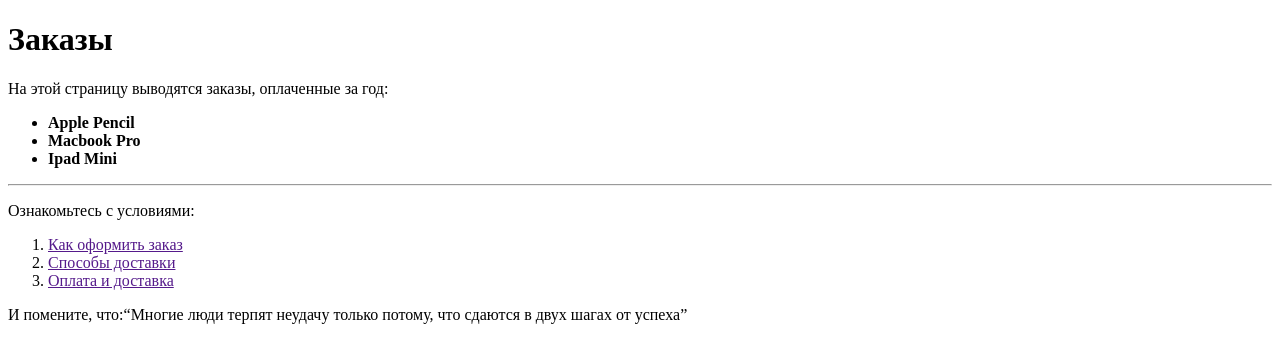
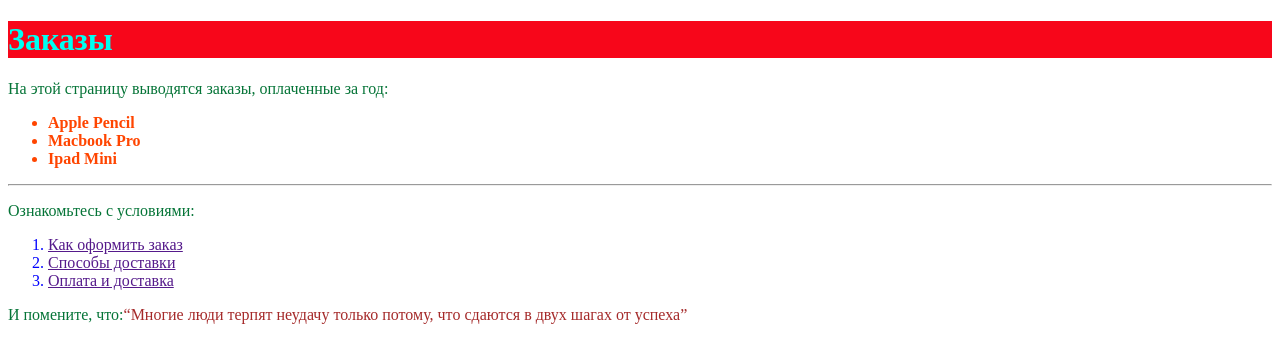
Before and after one commit to crash-v/FrontendBlok-Module01-Test, a plain HTML site: page index.html in a window 1280 px wide. Drawn offline with Linux system fonts and the light colour scheme.

Commit message:
changed colors

```diff
--- a/index.html
+++ b/index.html
@@ -5,8 +5,8 @@
     <meta name="viewport" content="width=device-width, initial-scale=1.0">
     <title>Test</title>
     <link rel="shortcut icon" href="favicon.ico"
-    <link rel="icon" href="favicon.svg" type="image/svg+xml"
-
+    <link rel="icon" href="favicon.svg" type="image/svg+xml">
+    <link rel="stylesheet" href="./styles/test.css">
 </head>
 <body>
     <h1>Заказы</h1>
--- a/styles/test.css
+++ b/styles/test.css
@@ -0,0 +1,21 @@
+h1 {
+    color: #00fff2;
+    background-color: rgb(247, 6, 26);
+
+}
+
+ol {
+    color: blue;
+}
+
+p {
+    color: rgb(5, 116, 55);
+}
+
+q {
+    color:brown;
+}
+
+ul {
+    color: orangered;
+}
```
